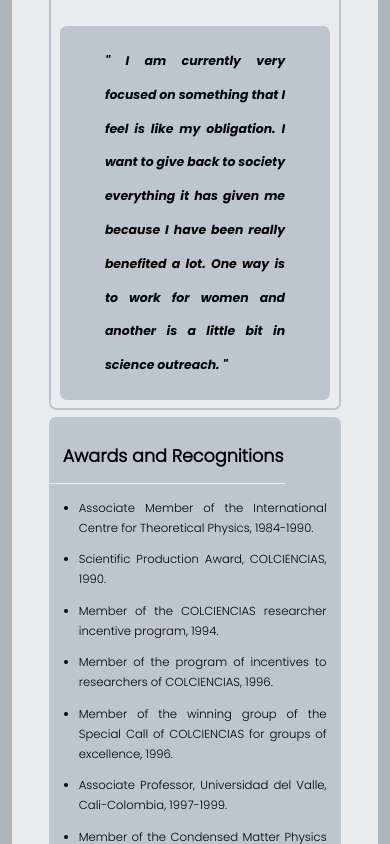
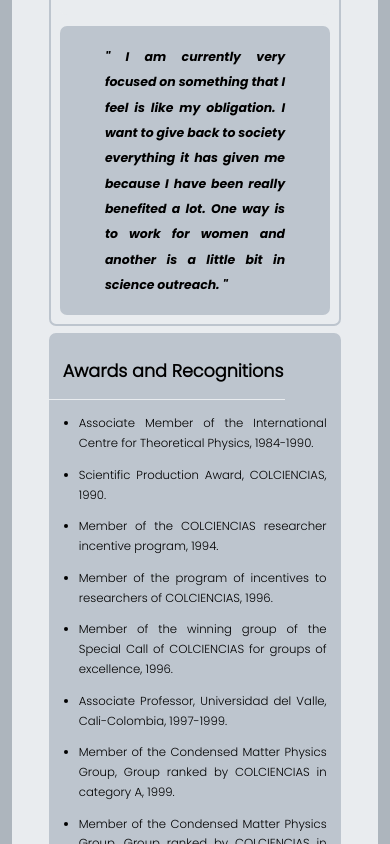
Before and after one commit to KarenMRomero/Build-a-Tribute-Page, a plain HTML site: page index.html in a window 390 px wide. Shown: the part 1858-2702 px from the top of the page. Drawn offline with Linux system fonts and the light colour scheme; a web font is replaced by a local one.

Commit message:
tribute_page_v1.6

```diff
--- a/tribute-page-style.css
+++ b/tribute-page-style.css
@@ -221,7 +221,7 @@ li {
         font-size: 2.2vw;
         font-style: italic;
         font-weight: bolder;
-        line-height: 4vh;
+        line-height: 5vh;
         color: black;
 
     }
@@ -240,7 +240,7 @@ li {
         font-size: 3.2vw;
         font-style: italic;
         font-weight: bolder;
-        line-height: 4vh;
+        line-height: 3vh;
         color: black;
 
     }
```
